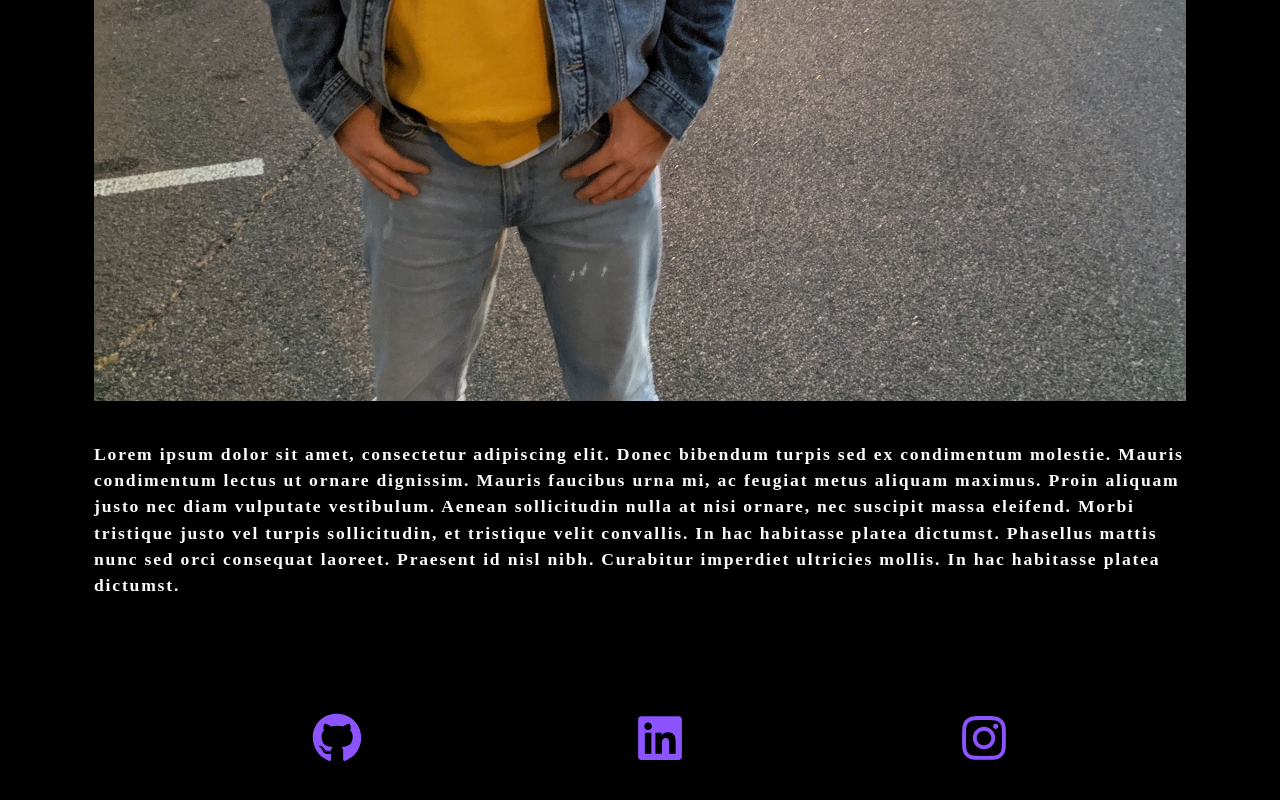
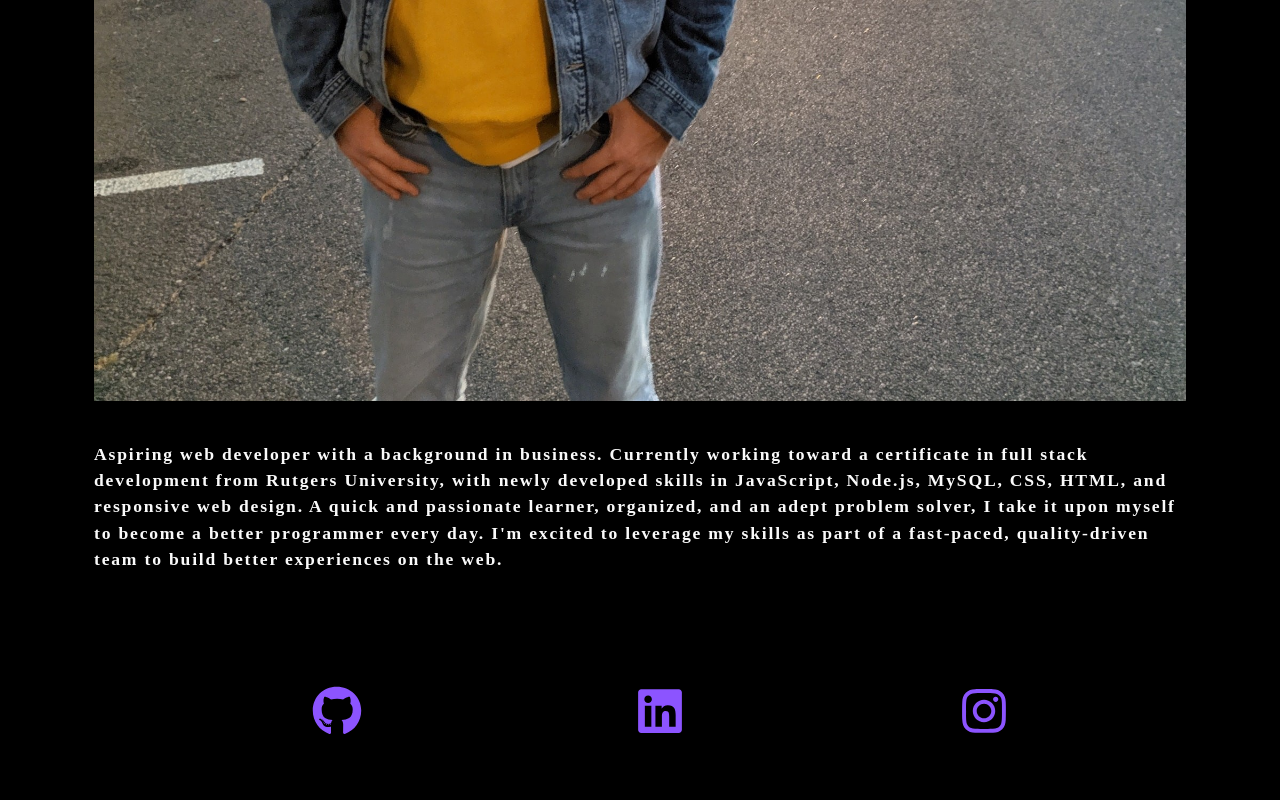
Before and after one commit to warrenp11/react-portfolio, a React (Create React App) app: page / in a window 1280 px wide. Shown: the part 2455-3255 px from the top of the page. After the commit the page ends 3232 px from the top, so only its background shows below. Built offline with nearby package versions, Linux system fonts and the light colour scheme.

Commit message:
added about me

```diff
--- a/src/components/About/index.js
+++ b/src/components/About/index.js
@@ -13,15 +13,7 @@ function About() {
       />
       <div className="my-2">
         <p>
-          Lorem ipsum dolor sit amet, consectetur adipiscing elit. Donec
-          bibendum turpis sed ex condimentum molestie. Mauris condimentum lectus
-          ut ornare dignissim. Mauris faucibus urna mi, ac feugiat metus aliquam
-          maximus. Proin aliquam justo nec diam vulputate vestibulum. Aenean
-          sollicitudin nulla at nisi ornare, nec suscipit massa eleifend. Morbi
-          tristique justo vel turpis sollicitudin, et tristique velit convallis.
-          In hac habitasse platea dictumst. Phasellus mattis nunc sed orci
-          consequat laoreet. Praesent id nisl nibh. Curabitur imperdiet
-          ultricies mollis. In hac habitasse platea dictumst.
+        Aspiring web developer with a background in business. Currently working toward a certificate in full stack development from Rutgers University, with newly developed skills in JavaScript, Node.js, MySQL, CSS, HTML, and responsive web design. A quick and passionate learner, organized, and an adept problem solver, I take it upon myself to become a better programmer every day. I'm excited to leverage my skills as part of a fast-paced, quality-driven team to build better experiences on the web.
         </p>
       </div>
     </section>
```
